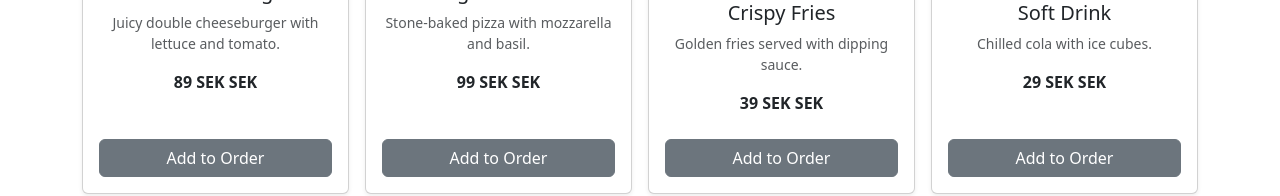
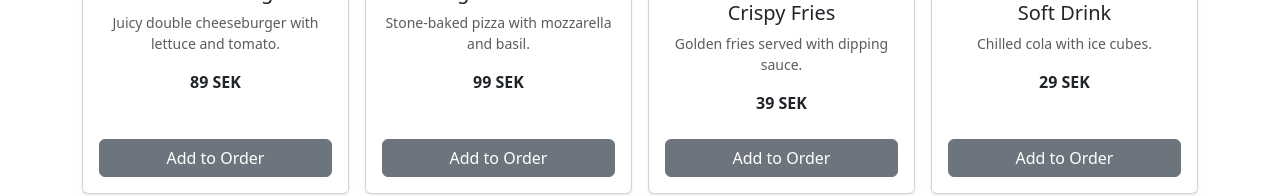
Before and after one commit to BoKalebsson/Fast-Food-Menu-React-App, a React (Vite) app: page / in a window 1280 px wide. Shown: the part 329-525 px from the top of the page. Built offline with nearby package versions, Linux system fonts and the light colour scheme.

Commit message:
Implemented function to calculate price per row, and total price.

```diff
--- a/src/components/order/OrderItemRow.jsx
+++ b/src/components/order/OrderItemRow.jsx
@@ -1,4 +1,7 @@
 function OrderItemRow({ id, title, price, quantity, onIncrease, onDecrease }) {
+  console.log("quantity:", quantity, "price:", price);
+  const totalRowPrice = quantity * price;
+
   return (
     <div className="list-group-item">
       <div className="row align-items-center text-center">
@@ -23,7 +26,12 @@ function OrderItemRow({ id, title, price, quantity, onIncrease, onDecrease }) {
         </div>
 
         {/* Right: Price */}
-        <div className="col-4 fw-bold text-end">{price} SEK</div>
+        <div className="col-4 text-end">
+          <span className="text-muted">
+            {quantity} x {price}
+          </span>
+          <span className="fw-bold ms-2">= {totalRowPrice} SEK</span>
+        </div>
       </div>
     </div>
   );
--- a/src/components/order/OrderList.jsx
+++ b/src/components/order/OrderList.jsx
@@ -1,6 +1,10 @@
 import OrderItemRow from "./OrderItemRow";
 
 function OrderList({ orderItems, onIncrease, onDecrease }) {
+  const totalOrderPrice = orderItems.reduce(
+    (sum, item) => sum + item.price * item.quantity,
+    0
+  );
   return (
     <div className="bg-light border-top fixed-bottom p-3">
       <div className="container">
@@ -30,7 +34,7 @@ function OrderList({ orderItems, onIncrease, onDecrease }) {
         {orderItems.length > 0 && (
           <div className="d-flex justify-content-end pt-2">
             <strong className="me-2">Total:</strong>
-            <span>— SEK</span>
+            <span>{totalOrderPrice} SEK</span>
           </div>
         )}
       </div>
--- a/src/data/menuItems.js
+++ b/src/data/menuItems.js
@@ -8,28 +8,28 @@ export const menuItems = [
     id: 1,
     title: "Gourmet Burger",
     description: "Juicy double cheeseburger with lettuce and tomato.",
-    price: "89 SEK",
+    price: 89,
     imageUrl: burgerImg,
   },
   {
     id: 2,
     title: "Margherita Pizza",
     description: "Stone-baked pizza with mozzarella and basil.",
-    price: "99 SEK",
+    price: 99,
     imageUrl: pizzaImg,
   },
   {
     id: 3,
     title: "Crispy Fries",
     description: "Golden fries served with dipping sauce.",
-    price: "39 SEK",
+    price: 39,
     imageUrl: friesImg,
   },
   {
     id: 4,
     title: "Soft Drink",
     description: "Chilled cola with ice cubes.",
-    price: "29 SEK",
+    price: 29,
     imageUrl: drinkImg,
   },
 ];
```
